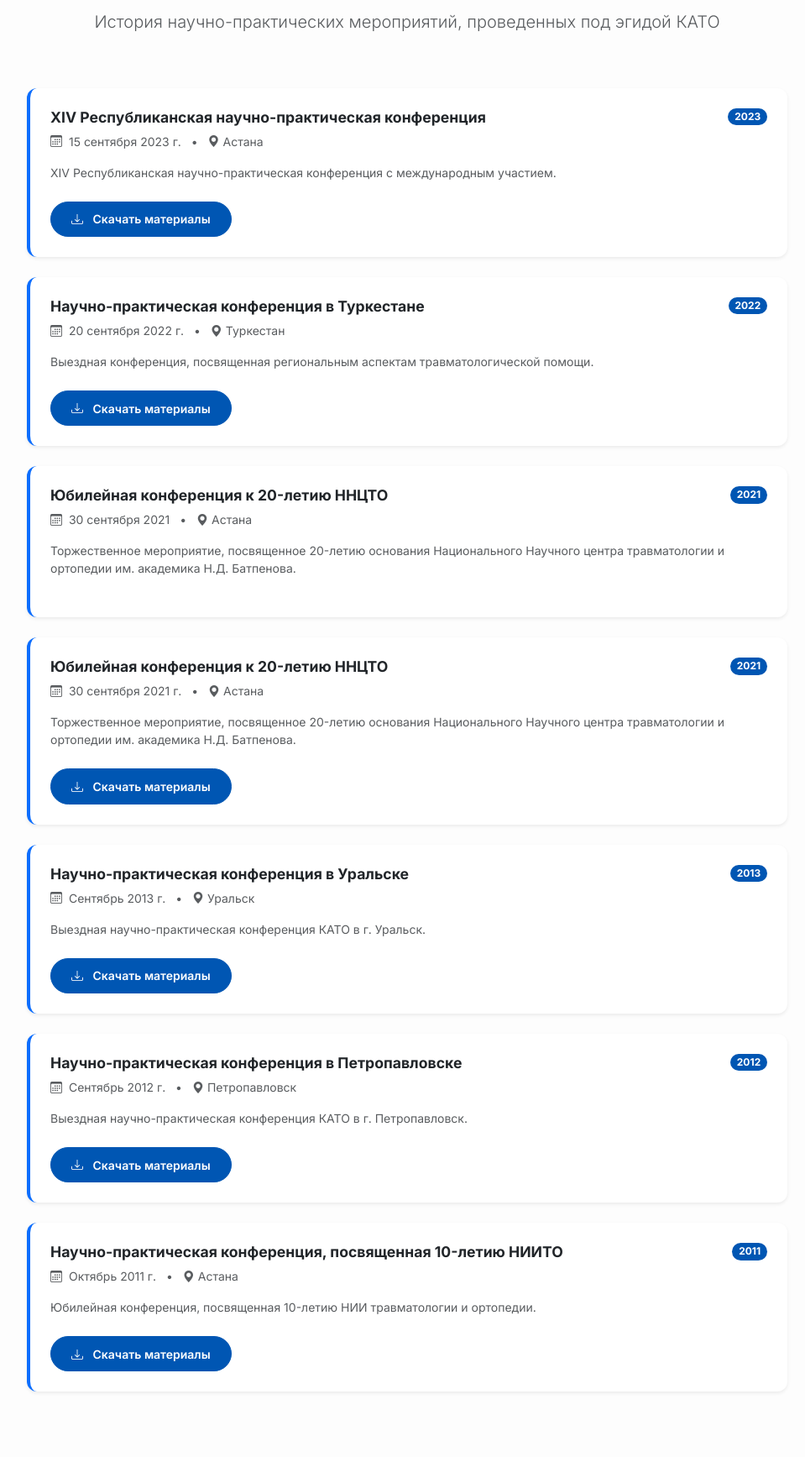
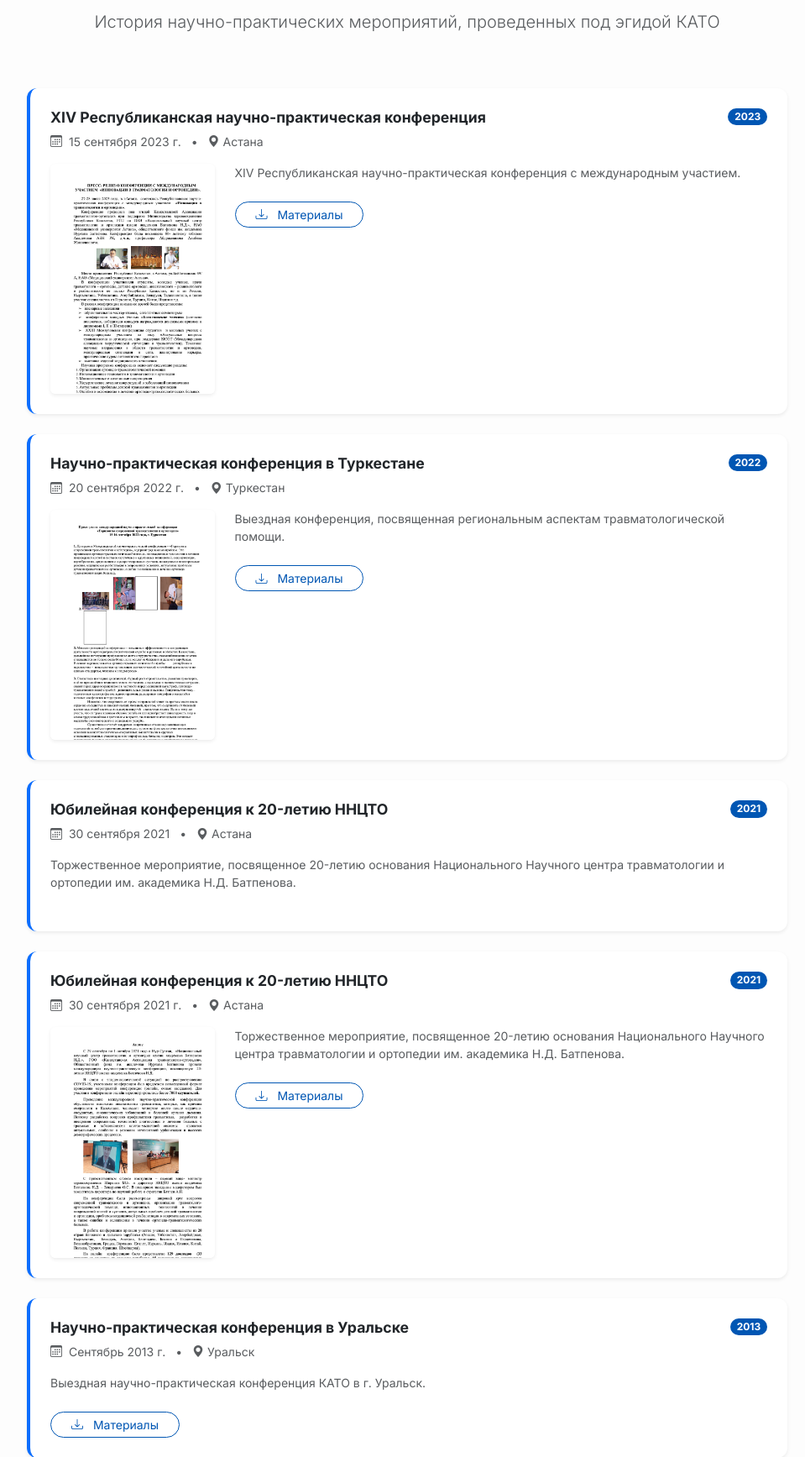
Before and after one commit to puncaaa/kato_web, a Django app: page /congress/past/ in a window 1280 px wide. Shown: the part 330-2065 px from the top of the page at 84% size, without its empty margins (155-1114 px from the left). Run offline with Django 5.2, Linux system fonts and the light colour scheme; data comes from the database, SQL or seed files in the repository.

Commit message:
Site refinements: show images/links in archive, fix news dates, ensure correct category mapping

```diff
--- a/webkato/templates/website/congress_past.html
+++ b/webkato/templates/website/congress_past.html
@@ -29,18 +29,34 @@
                         <i class="bi bi-geo-alt-fill me-1"></i>{{ event.location }}
                     </p>
 
+                    <div class="row">
+                        {% if event.image %}
+                        <div class="col-md-3 mb-3 mb-md-0">
+                            <img src="{{ event.image.url }}" class="img-fluid rounded shadow-sm" alt="{{ event.title }}">
+                        </div>
+                        {% endif %}
+                        <div class="{% if event.image %}col-md-9{% else %}col-12{% endif %}">
                             <div class="text-muted small mb-4">
                                 {{ event.description|truncatewords:50|linebreaks }}
                             </div>
 
+                            <div class="d-flex flex-wrap gap-2">
                                 {% if event.program_pdf %}
-                    <div>
-                        <a href="{{ event.program_pdf.url }}" class="btn btn-primary btn-sm rounded-pill px-4" target="_blank"
+                                <a href="{{ event.program_pdf.url }}" class="btn btn-outline-primary btn-sm rounded-pill px-4" target="_blank"
                                     rel="noopener noreferrer">
-                            <i class="bi bi-download me-2"></i> Скачать материалы
+                                    <i class="bi bi-download me-2"></i> Материалы
                                 </a>
+                                {% endif %}
+
+                                {% if event.external_link %}
+                                <a href="{{ event.external_link }}" class="btn btn-primary btn-sm rounded-pill px-4" target="_blank"
+                                    rel="noopener noreferrer">
+                                    <i class="bi bi-box-arrow-up-right me-2"></i> Перейти на сайт
+                                </a>
+                                {% endif %}
                             </div>
-                    {% endif %}
+                        </div>
+                    </div>
                 </div>
             </div>
             {% empty %}
```
Also changed, not shown: webkato/migrations/0011_fix_data_v4.py (added). Lines whose indentation alone changed are shown as unchanged.
